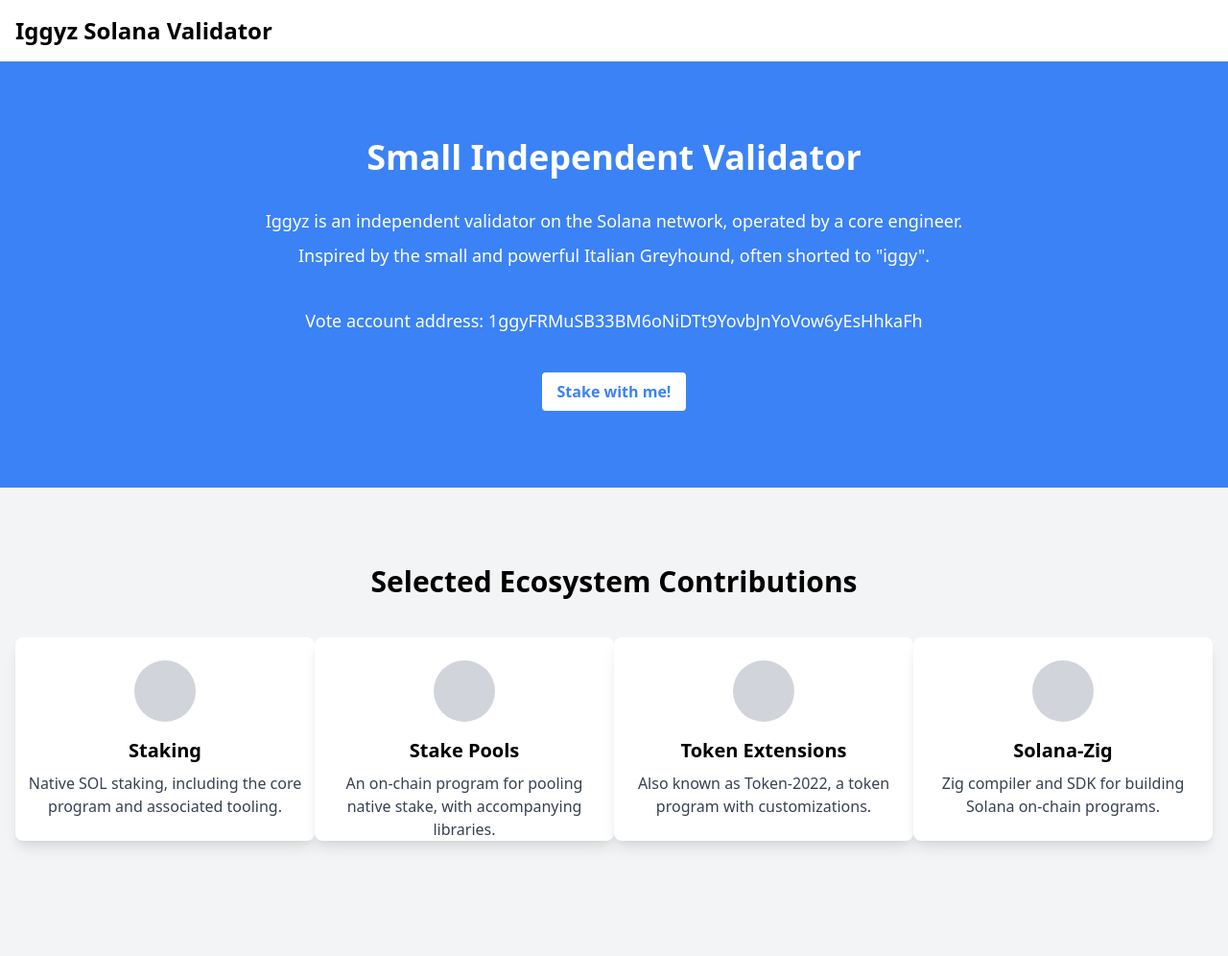
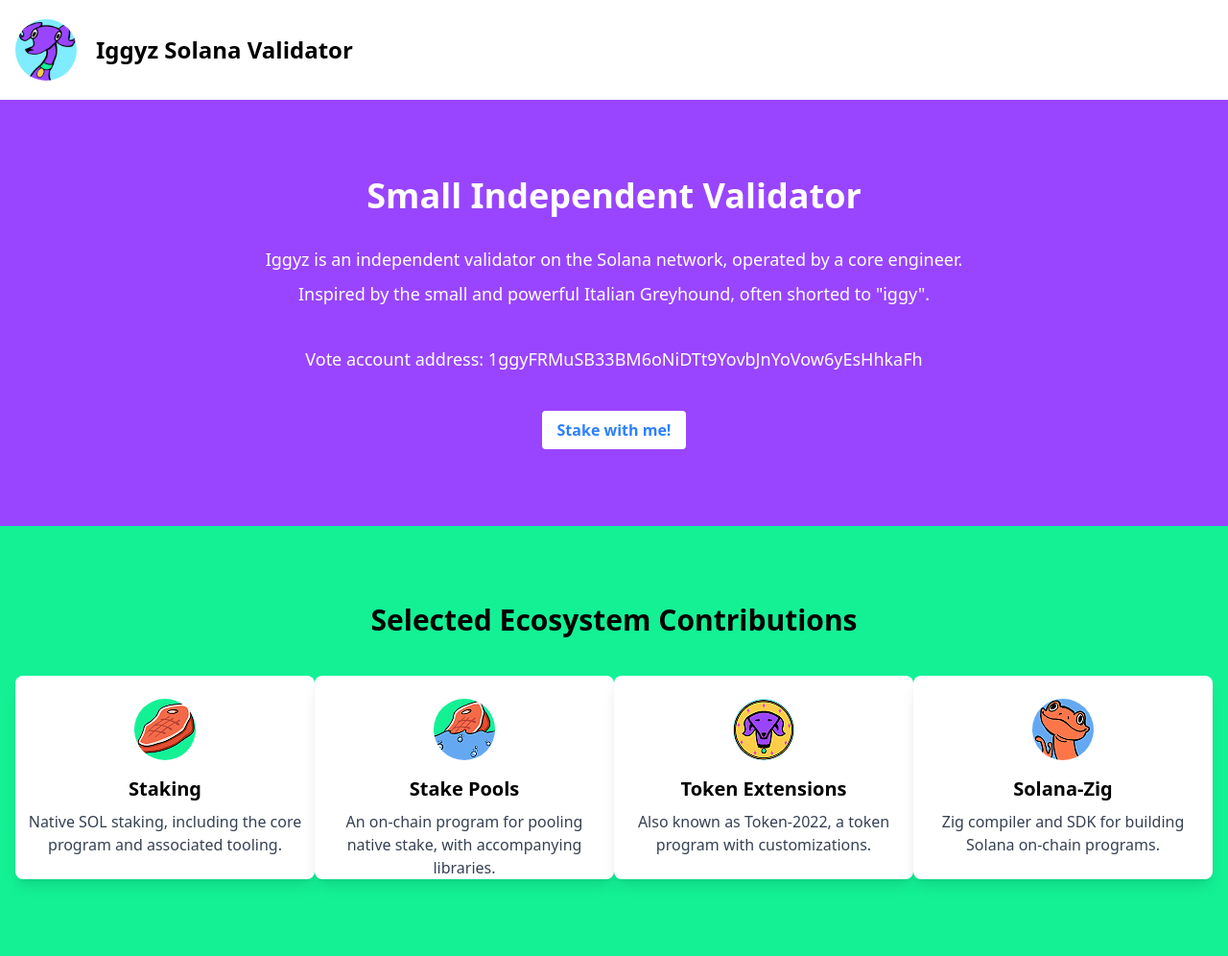
Before and after one commit to joncinque/joncinque.github.io, a Jekyll site: the page iggyz/iggyz.html, which Jekyll copies as it is, in a window 1280 px wide. Shown: the whole page at 96% size. Built offline with Jekyll 4.4.1, drawn with Linux system fonts in a browser that asks for light colours; before the commit the page ends 956 px from its top, so only the background shows below that.

Commit message:
iggyz: Add images and colors

```diff
--- a/iggyz/iggyz.html
+++ b/iggyz/iggyz.html
@@ -5,18 +5,25 @@
     <meta name="viewport" content="width=device-width, initial-scale=1.0">
     <title>Iggyz Solana Validator</title>
     <!-- Tailwind CSS CDN for Quick Start -->
-    <link href="https://unpkg.com/tailwindcss@^2/dist/tailwind.min.css" rel="stylesheet">
+    <script src="https://cdn.jsdelivr.net/npm/@tailwindcss/browser@4"></script>
+    <style type="text/tailwindcss">
+      @theme {
+        --color-solana-purple: #9945FF;
+        --color-solana-green: #14F195;
+      }
+    </style>
   </head>
-  <body class="bg-gray-100 font-sans leading-normal tracking-normal">
+  <body class="bg-solana-green font-sans leading-normal tracking-normal">
     <!-- Header -->
     <header class="bg-white shadow">
-      <div class="container mx-auto p-4 flex justify-between items-center">
-        <h1 class="text-2xl font-bold">Iggyz Solana Validator</h1>
+      <div class="container mx-auto p-4 flex items-center">
+        <img src="iggyz.png" class="bg-gray-300 h-16 w-16 rounded-full" />
+        <h1 class="text-2xl p-5 font-bold">Iggyz Solana Validator</h1>
       </div>
     </header>
 
     <!-- Hero Section -->
-    <section class="bg-blue-500 text-white py-20 flex flex-col items-center justify-center text-center">
+    <section class="bg-solana-purple text-white py-20 flex flex-col items-center justify-center text-center">
       <h2 class="text-4xl font-bold pb-8">Small Independent Validator</h2>
       <span class="text-lg pb-2">Iggyz is an independent validator on the Solana network, operated by a core engineer.</span>
       <span class="text-lg pb-10">Inspired by the small and powerful Italian Greyhound, often shorted to "iggy".</span>
@@ -31,8 +38,7 @@
         <div class="flex-1 bg-white p-6 rounded-lg shadow-lg text-center md:px-2 pb-6 md:pb-0">
           <a href="https://github.com/solana-program/stake">
             <div class="pb-4">
-              <!-- Placeholder for an icon or image -->
-              <div class="bg-gray-300 h-16 w-16 mx-auto rounded-full"></div>
+              <img src="stake.png" class="bg-gray-300 h-16 w-16 mx-auto rounded-full" />
             </div>
             <h3 class="text-xl font-bold pb-2">Staking</h3>
           </a>
@@ -41,8 +47,7 @@
         <div class="flex-1 bg-white p-6 rounded-lg shadow-lg text-center md:px-2 pb-6 md:pb-0">
           <a href="https://github.com/solana-program/stake-pool">
             <div class="pb-4">
-              <!-- Placeholder for an icon or image -->
-              <div class="bg-gray-300 h-16 w-16 mx-auto rounded-full"></div>
+              <img src="stakepool.png" class="bg-gray-300 h-16 w-16 mx-auto rounded-full" />
             </div>
             <h3 class="text-xl font-bold pb-2">Stake Pools</h3>
           </a>
@@ -51,8 +56,7 @@
         <div class="flex-1 bg-white p-6 rounded-lg shadow-lg text-center md:px-2">
           <a href="https://github.com/solana-program/token-2022">
             <div class="pb-4">
-              <!-- Placeholder for an icon or image -->
-              <div class="bg-gray-300 h-16 w-16 mx-auto rounded-full"></div>
+              <img src="token.png" class="bg-gray-300 h-16 w-16 mx-auto rounded-full" />
             </div>
             <h3 class="text-xl font-bold pb-2">Token Extensions</h3>
           </a>
@@ -61,8 +65,7 @@
         <div class="flex-1 bg-white p-6 rounded-lg shadow-lg text-center md:px-2">
           <a href="https://github.com/joncinque/solana-program-sdk-zig">
             <div class="pb-4">
-              <!-- Placeholder for an icon or image -->
-              <div class="bg-gray-300 h-16 w-16 mx-auto rounded-full"></div>
+              <img src="zig.png" class="bg-gray-300 h-16 w-16 mx-auto rounded-full" />
             </div>
             <h3 class="text-xl font-bold pb-2">Solana-Zig</h3>
           </a>
```
Also changed, not shown: iggyz/iggyz.png (added), iggyz/stake.png (added), iggyz/stakepool.png (added), iggyz/token.png (added), iggyz/zig.png (added).
